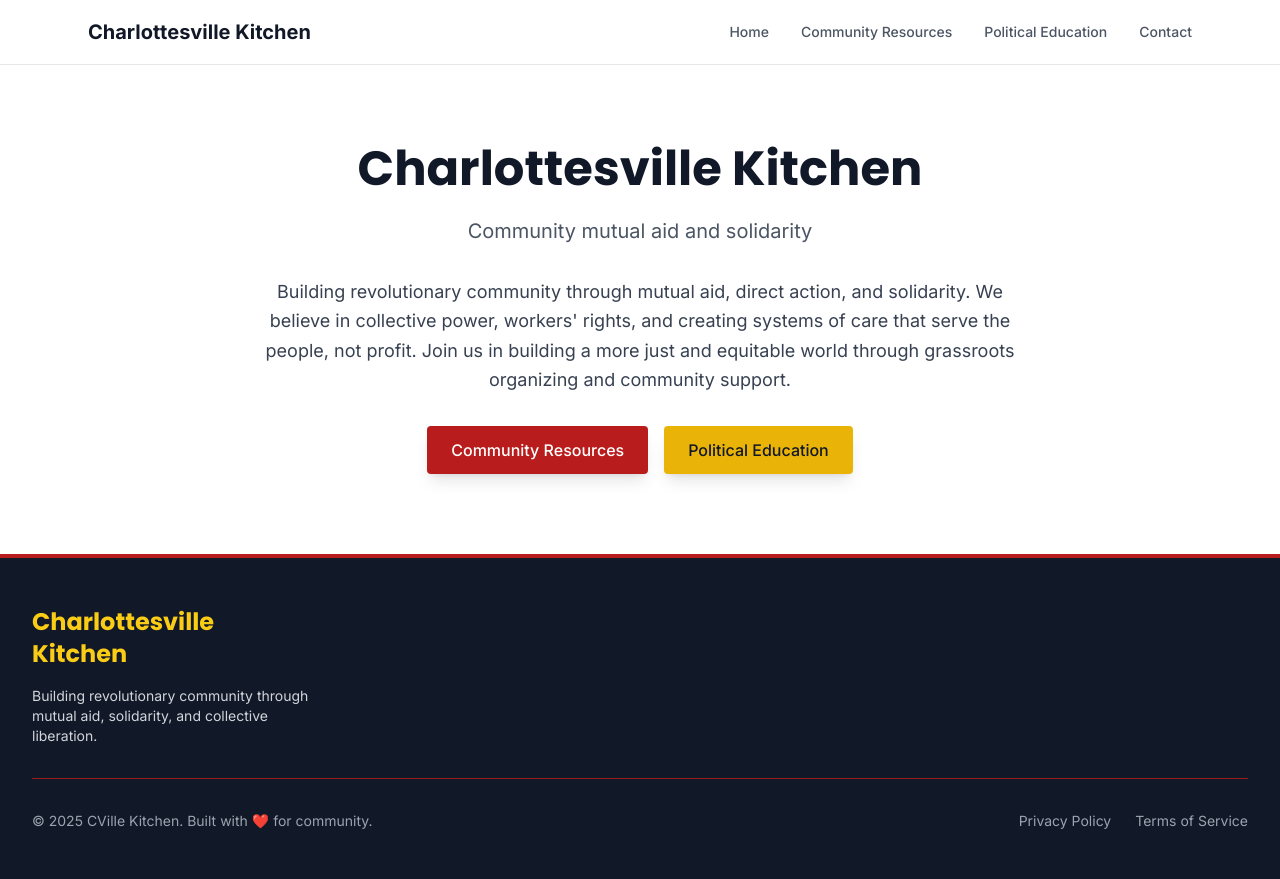
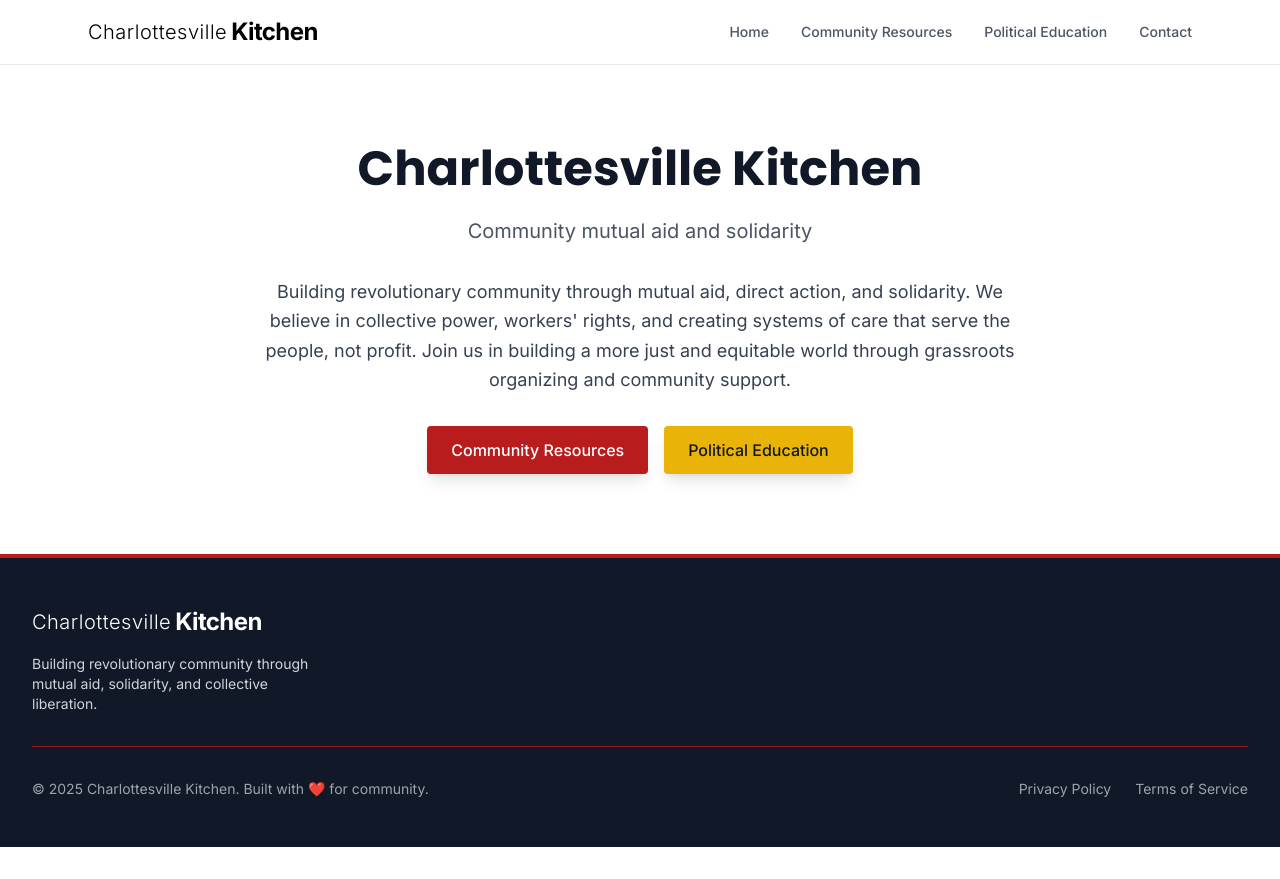
Before and after one commit to evanWh1te/cville-kitchen-website, a Next.js app in the folder frontend/: page / in a window 1280 px wide. After the commit the page ends 847 px from the top, so only its background shows below. Built offline with nearby package versions, Linux system fonts and the light colour scheme.

Commit message:
project title styling

```diff
--- a/frontend/src/app/resources/page.tsx
+++ b/frontend/src/app/resources/page.tsx
@@ -31,7 +31,7 @@ export default async function ResourcesPage() {
             <Header />
             <div className="mx-auto max-w-4xl px-4 py-16 sm:px-6 lg:px-8">
                 <div
-                    className="prose prose-lg max-w-none prose-headings:text-accent-900 prose-h1:text-4xl prose-h1:font-bold prose-h1:tracking-tight prose-h1:text-primary-700 prose-h2:text-2xl prose-h2:font-bold prose-h2:text-primary-600 prose-h3:text-xl prose-h3:font-semibold prose-h3:text-revolutionary-600 prose-a:text-primary-600 hover:prose-a:text-primary-700 prose-strong:text-accent-900 prose-p:text-accent-800"
+                    className="prose prose-lg max-w-none prose-headings:text-accent-900 prose-h1:text-4xl prose-h1:font-bold prose-h1:tracking-tight prose-h1:text-gray-700 prose-h2:text-2xl prose-h2:font-bold prose-h2:text-white prose-h2:bg-gray-700 prose-h2:px-4 prose-h2:py-2 prose-h2:rounded-lg prose-h2:border-l-4 prose-h2:border-primary-500 prose-h3:text-xl prose-h3:font-semibold prose-h3:text-revolutionary-600 prose-a:text-primary-600 hover:prose-a:text-primary-700 prose-strong:text-accent-900 prose-p:text-accent-800"
                     dangerouslySetInnerHTML={{ __html: markdownContent }}
                 />
             </div>
--- a/frontend/src/components/Footer.tsx
+++ b/frontend/src/components/Footer.tsx
@@ -27,9 +27,14 @@ export default function Footer() {
                     <div className="md:col-span-1">
                         <Link
                             href="/"
-                            className="text-2xl font-bold text-secondary-400 font-heading hover:text-secondary-300 transition-colors"
+                            className="group flex items-center space-x-1 hover:opacity-90 transition-opacity"
                         >
-                            Charlottesville Kitchen
+                            <span className="text-xl font-light text-white tracking-wide">
+                                Charlottesville
+                            </span>
+                            <span className="text-2xl font-bold text-white tracking-tight">
+                                Kitchen
+                            </span>
                         </Link>
                         <p className="mt-4 text-accent-300 text-sm">
                             Building revolutionary community through mutual aid,
@@ -55,8 +60,8 @@ export default function Footer() {
                             </Link>
                         </div>
                         <p className="mt-4 md:mt-0 md:order-1 text-gray-400 text-sm">
-                            &copy; 2025 CVille Kitchen. Built with ❤️ for
-                            community.
+                            &copy; 2025 Charlottesville Kitchen. Built with ❤️
+                            for community.
                         </p>
                     </div>
                 </div>
--- a/frontend/src/components/Header.tsx
+++ b/frontend/src/components/Header.tsx
@@ -41,8 +41,16 @@ export default function Header() {
         <header className="bg-white border-b border-gray-200">
             <nav className="mx-auto max-w-6xl px-4 sm:px-6">
                 <div className="flex h-16 items-center justify-between">
-                    <Link href="/" className="text-xl font-bold text-gray-900">
-                        Charlottesville Kitchen
+                    <Link
+                        href="/"
+                        className="group flex items-center space-x-1 hover:opacity-90 transition-opacity"
+                    >
+                        <span className="text-xl font-light text-black tracking-wide">
+                            Charlottesville
+                        </span>
+                        <span className="text-2xl font-bold text-black tracking-tight">
+                            Kitchen
+                        </span>
                     </Link>
 
                     <div className="hidden md:flex md:space-x-8">
```
